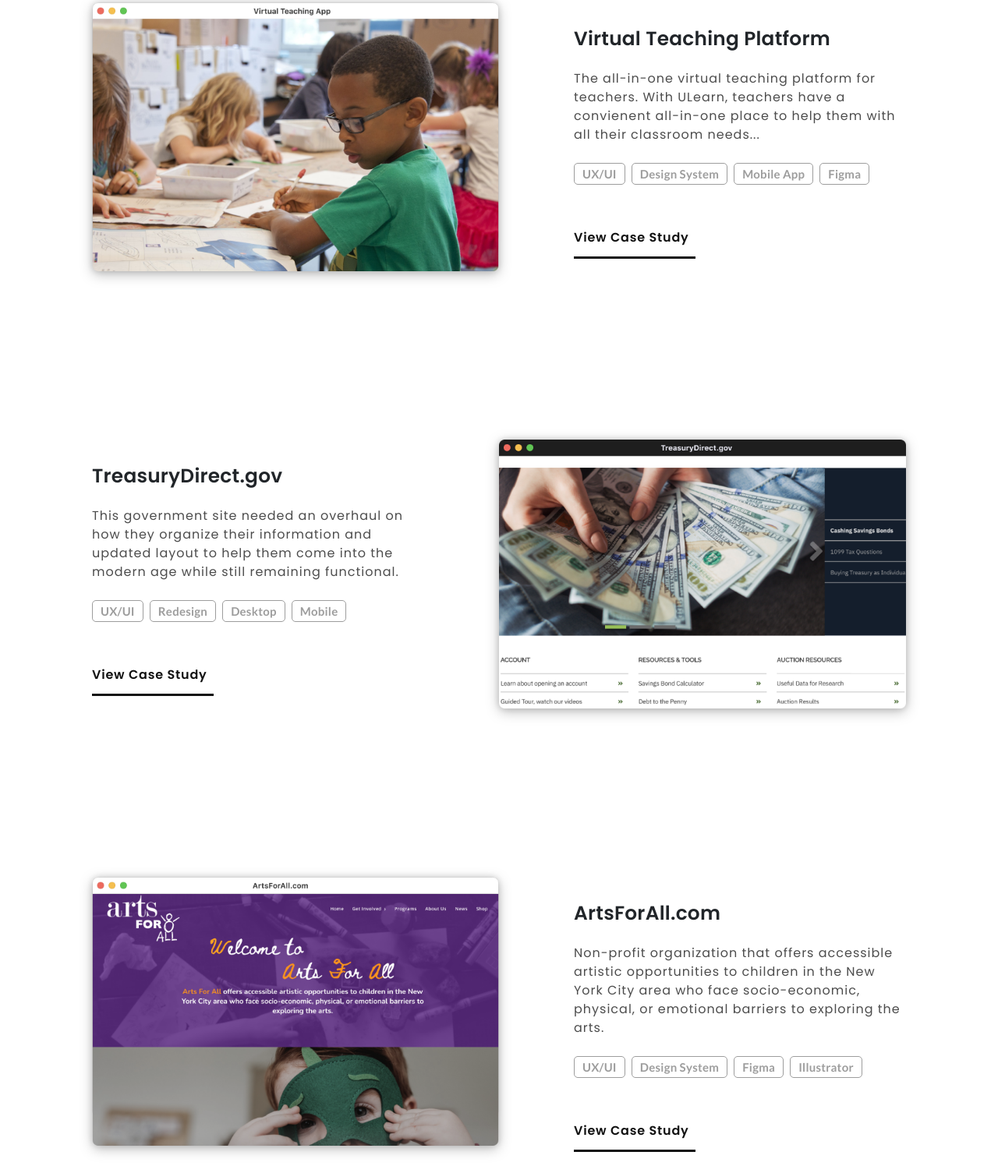
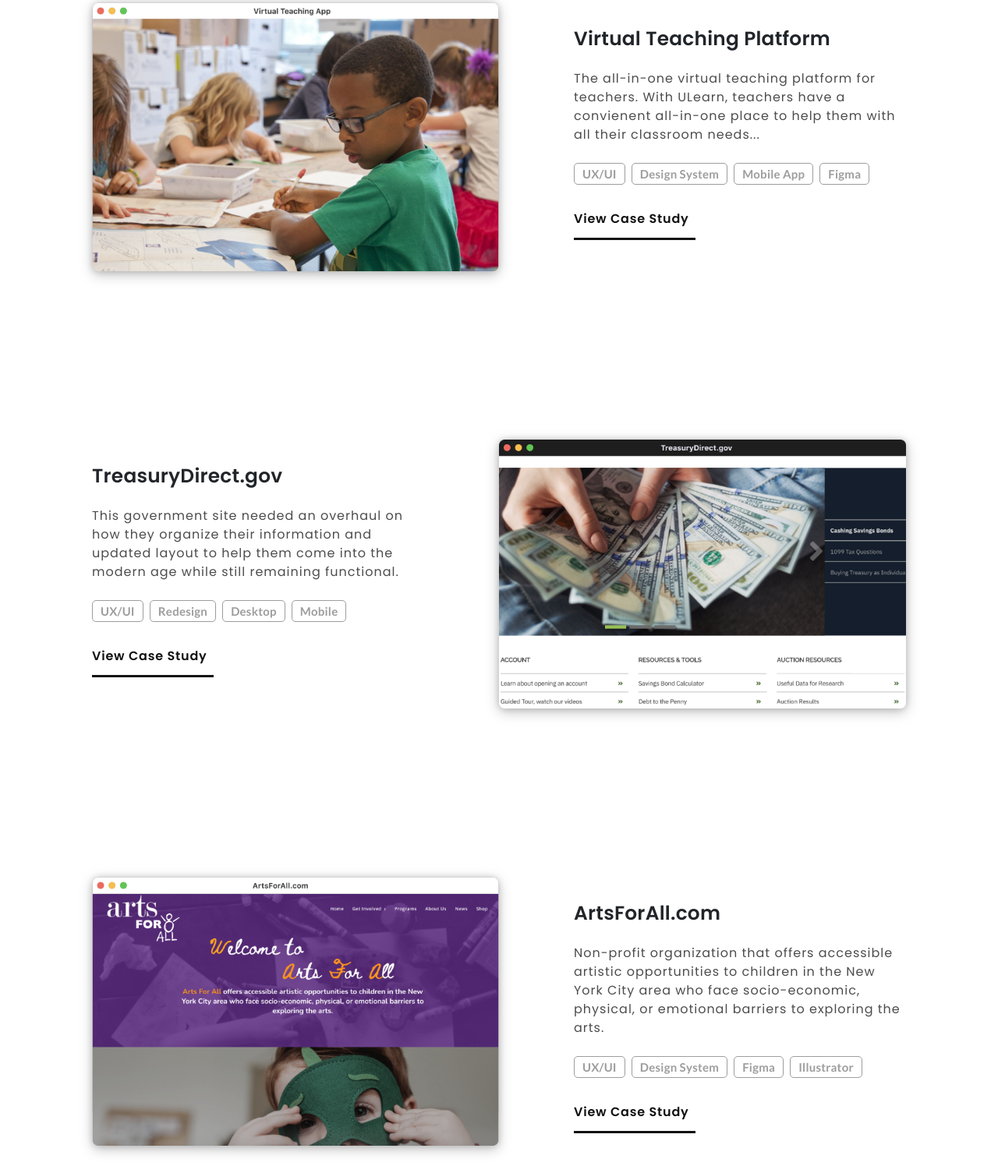
Before and after one commit to kaider/Portfolio, a plain HTML site: page index.html in a window 1280 px wide. Shown: the part 965-2470 px from the top of the page at 78% size. Drawn offline with nearby package versions, Linux system fonts and the light colour scheme.

Commit message:
Update index.html

```diff
--- a/index.html
+++ b/index.html
@@ -93,7 +93,7 @@
                                 <p class="UXCaseTag">Mobile App</p>
                                 <p class="UXCaseTag">Figma</p>
                             </div>
-                            <a class="hvr-sweep mt-sm-4 mb-4" href="./CaseStudies/UX_VTP.html">View Case Study</a>
+                            <a class="hvr-sweep UXCaseButton" href="./CaseStudies/UX_VTP.html">View Case Study</a>
                         </div>
                     </div>
                 </div>
@@ -109,7 +109,7 @@
                                 <p class="UXCaseTag">Desktop</p>
                                 <p class="UXCaseTag">Mobile</p>
                             </div>
-                            <a class="hvr-sweep mt-sm-4 mb-4" href="">View Case Study</a>
+                            <a class="hvr-sweep UXCaseButton" href="">View Case Study</a>
                         </div>
                     </div>
                     <div class="order-0 order-lg-1 col-xl-6 col-lg-6">
@@ -135,7 +135,7 @@
                                 <p class="UXCaseTag">Figma</p>
                                 <p class="UXCaseTag">Illustrator</p>
                             </div>
-                            <a class="hvr-sweep mt-sm-4 mb-4" href="">View Case Study</a>
+                            <a class="hvr-sweep UXCaseButton" href="">View Case Study</a>
                         </div>
                     </div>
                 </div>
@@ -151,7 +151,7 @@
                                 <p class="UXCaseTag">Design System</p>
                                 <p class="UXCaseTag">Mobile App</p>
                             </div>
-                            <a class="hvr-sweep mt-sm-4 mb-4" href="">View Case Study</a>
+                            <a class="hvr-sweep UXCaseButton" href="">View Case Study</a>
                         </div>
                     </div>
                     <div class="order-0 order-lg-1 col-xl-6 col-lg-6">
```
